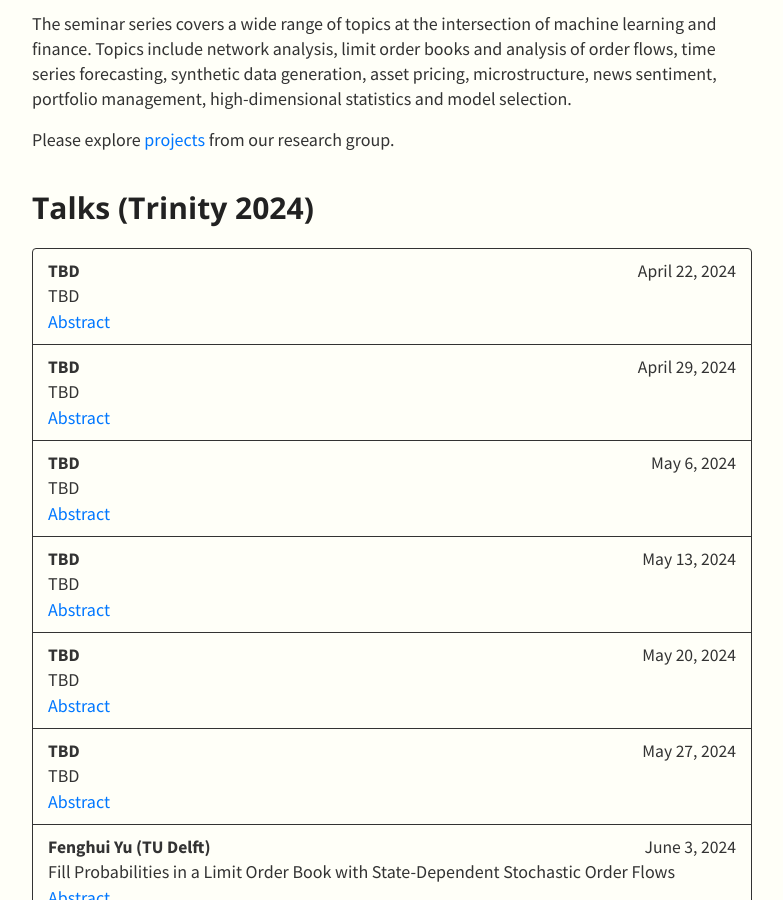
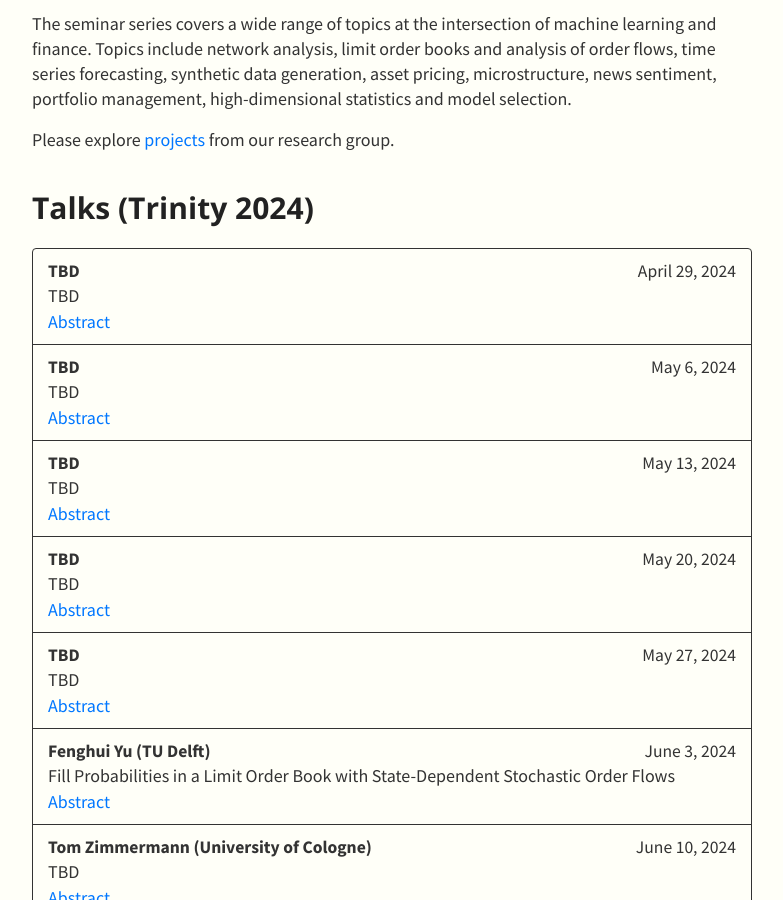
Before and after one commit to SML-Fin/SML-Fin.github.io, a Jekyll site: the page built from index.md, in a window 1280 px wide and 900 px high, scrolled down 342 px. Shown: the whole window, without its empty margins (248-1031 px from the left). Built offline with Jekyll 4.4.1, drawn with Linux system fonts in a browser that asks for light colours; nearby versions of some CDN libraries; our own code applies the rules of GitHub Pages for plain Markdown files.

Commit message:
Update talks.yml

```diff
--- a/_data/talks.yml
+++ b/_data/talks.yml
@@ -1,9 +1,5 @@
 - type: Talks (Trinity 2024)
   members:
-    - speaker: TBD
-      date: April 22, 2024
-      title: TBD
-      abstract: TBD
     - speaker: TBD
       date: April 29, 2024
       title: TBD
```
